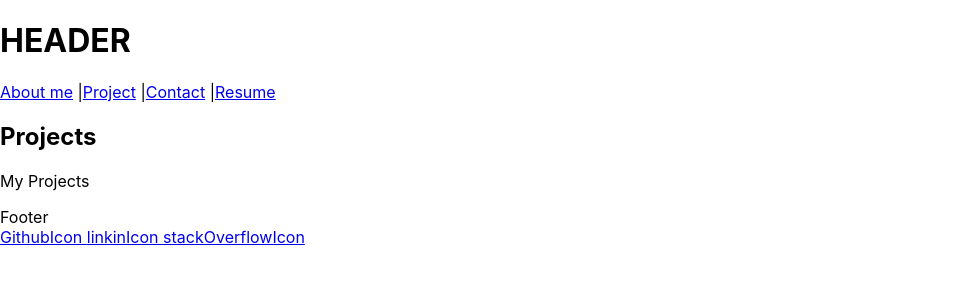
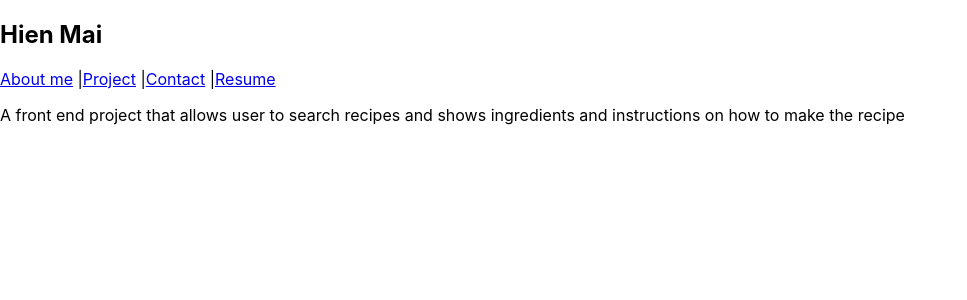
Before and after one commit to hienm9/portfolio, a React (Create React App) app: page /project in a window 1280 px wide. Shown: the top 300 px of the page, without its empty margins (0-967 px from the left). Built offline with nearby package versions, Linux system fonts and the light colour scheme.

Commit message:
updated components pages - wip

```diff
--- a/package.json
+++ b/package.json
@@ -3,6 +3,10 @@
   "version": "0.1.0",
   "private": true,
   "dependencies": {
+    "@fortawesome/fontawesome-svg-core": "^6.1.1",
+    "@fortawesome/free-regular-svg-icons": "^6.1.1",
+    "@fortawesome/free-solid-svg-icons": "^6.1.1",
+    "@fortawesome/react-fontawesome": "^0.2.0",
     "@testing-library/jest-dom": "^5.16.4",
     "@testing-library/react": "^13.3.0",
     "@testing-library/user-event": "^13.5.0",
--- a/public/index.html
+++ b/public/index.html
@@ -15,6 +15,7 @@
       user's mobile device or desktop. See https://developers.google.com/web/fundamentals/web-app-manifest/
     -->
     <link rel="manifest" href="%PUBLIC_URL%/manifest.json" />
+    <link rel="stylesheet" href="https://use.fontawesome.com/releases/v5.8.1/css/all.css" integrity="sha384-50oBUHEmvpQ+1lW4y57PTFmhCaXp0ML5d60M1M7uH2+nqUivzIebhndOJK28anvf" crossorigin="anonymous">
     <!--
       Notice the use of %PUBLIC_URL% in the tags above.
       It will be replaced with the URL of the `public` folder during the build.
--- a/src/App.js
+++ b/src/App.js
@@ -1,4 +1,4 @@
-import {BrowserRouter as Router, Routes, Route, Link} from 'react-router-dom';
+import {BrowserRouter as Router, Routes, Route} from 'react-router-dom';
 import About from './components/About';
 import Header from './components/Header';
 import Resume from './components/Resume';
@@ -10,18 +10,10 @@ import Footer from './components/Footer';
 function App() {
   return (
     <div className="App">
-      <header className="App-header">
-        <h1>HEADER</h1>
-      </header>
       <main>
         <Router>
           {/* Link and Routes must be within the Router */}
-        <nav>
-          <Link to='/about'>About me</Link>  |
-          <Link to='/project'>Project</Link>  |
-          <Link to='/contact'>Contact</Link>  |
-          <Link to='/resume'>Resume</Link>
-        </nav>
+          <Header/>
           <Routes>
             <Route path='/' element={<Header />} />
             <Route path='/about' element={<About />} />
@@ -33,7 +25,7 @@ function App() {
           </Routes>
         </Router>
       </main>
-      <Footer></Footer>
+      <Footer/>
     </div>
   );
 }
--- a/src/components/Contact.js
+++ b/src/components/Contact.js
@@ -12,6 +12,8 @@ function ContactForm() {
     event.preventDefault();
     if (!errorMessage) {
       console.log('Submit Form', formState);
+      setFormState({ name: '', email: '', message: '' });
+      alert ("TEST");
     }
   };
 
--- a/src/components/Footer.js
+++ b/src/components/Footer.js
@@ -1,12 +1,19 @@
 import React from 'react'
+import { FontAwesomeIcon } from '@fortawesome/react-fontawesome';
+// import { faGithub, faLinkedin, faStackOverFlow } from '@fortawesome/free-solid-svg-icons'
+// import { solid, regular, brands } from '@fortawesome/fontawesome-svg-core/import.macro' // <-- import styles to be used
+
+
 
 function Footer() {
     return (
         <>
-        <footer className='footer'>Footer</footer>
-        <a href="https://github.com/hienm9">GithubIcon </a>
-        <a href="https://www.linkedin.com/in/hien-mai-a765a3126/">linkinIcon </a>
-        <a href="https://stackoverflow.com/users/18013810/user18013810">stackOverflowIcon </a>
+        <footer className='footer'>
+
+        <a href="https://github.com/hienm9"><FontAwesomeIcon icon={"fa-brands fa-github"} /> </a>
+        {/* <a href="https://www.linkedin.com/in/hien-mai-a765a3126/"><FontAwesomeIcon icon={faLinkedin} /></a>
+        <a href="https://stackoverflow.com/users/18013810/user18013810"><FontAwesomeIcon icon={faStackOverFlow} /></a> */}
+        </footer>
         </>
     )
 }
--- a/src/components/Header.js
+++ b/src/components/Header.js
@@ -1,10 +1,11 @@
 import React from 'react'
+import Navigation from './Navigation';
 
 function Header() {
     return (
         <>
-        <h2>Header</h2>
-        <p>This is Header.</p>
+        <h2>Hien Mai</h2>
+        <Navigation/>
         </>
     )
 }
--- a/src/components/Navigation.js
+++ b/src/components/Navigation.js
@@ -1,10 +1,15 @@
 import React from 'react'
+import {Link} from 'react-router-dom';
 
 function Navigation() {
     return (
         <>
-        <h2>Navigation</h2>
-        <p>This is navigation.</p>
+        <nav>
+          <Link to='/about'>About me</Link>  |
+          <Link to='/project'>Project</Link>  |
+          <Link to='/contact'>Contact</Link>  |
+          <Link to='/resume'>Resume</Link>
+        </nav>
         </>
     )
 }
--- a/src/components/Project.js
+++ b/src/components/Project.js
@@ -1,12 +1,28 @@
-import React from 'react'
+import React, { useState } from 'react';
 
 function Project() {
-    return (
-        <>
-        <h2>Projects</h2>
-        <p>My Projects</p>
-        </>
-    )
+  const [projects] = useState([
+    {
+      name: 'Recipe Search',
+      type: 'Front End App',
+      description: 'A front end project that allows user to search recipes and shows ingredients and instructions on how to make the recipe',
+      href: 'https://drspookyfox.github.io/RecipeSearch/',
+      github: 'https://github.com/hienm9/RecipeSearch'
+    },
+
+  ]
+
+
+  );
+  return(
+    <div>
+      {projects.map(project=>(
+        <div>
+          <p>{project.description}</p>
+        </div>
+      ))}
+    </div>
+  )
 }
 
 export default Project;
--- a/src/index.js
+++ b/src/index.js
@@ -1,5 +1,5 @@
 import React from 'react';
-import ReactDOM from 'react-dom';
+import ReactDOM from 'react-dom/client';
 import './index.css';
 import App from './App';
 import reportWebVitals from './reportWebVitals';
```
Also changed, not shown: 1 other file (tests, documents, lock files or other folders).
